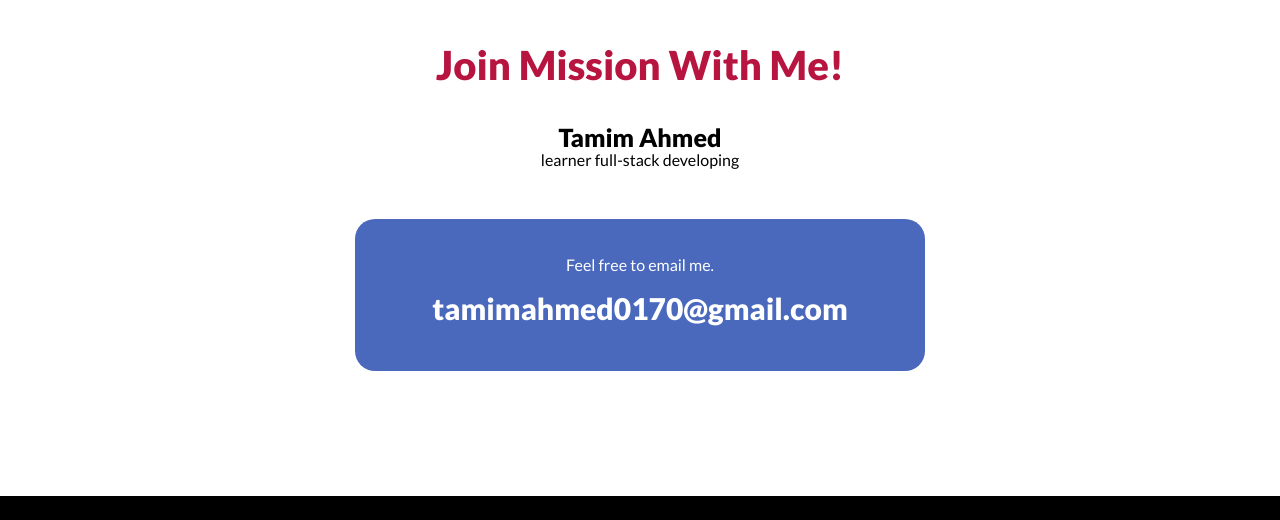
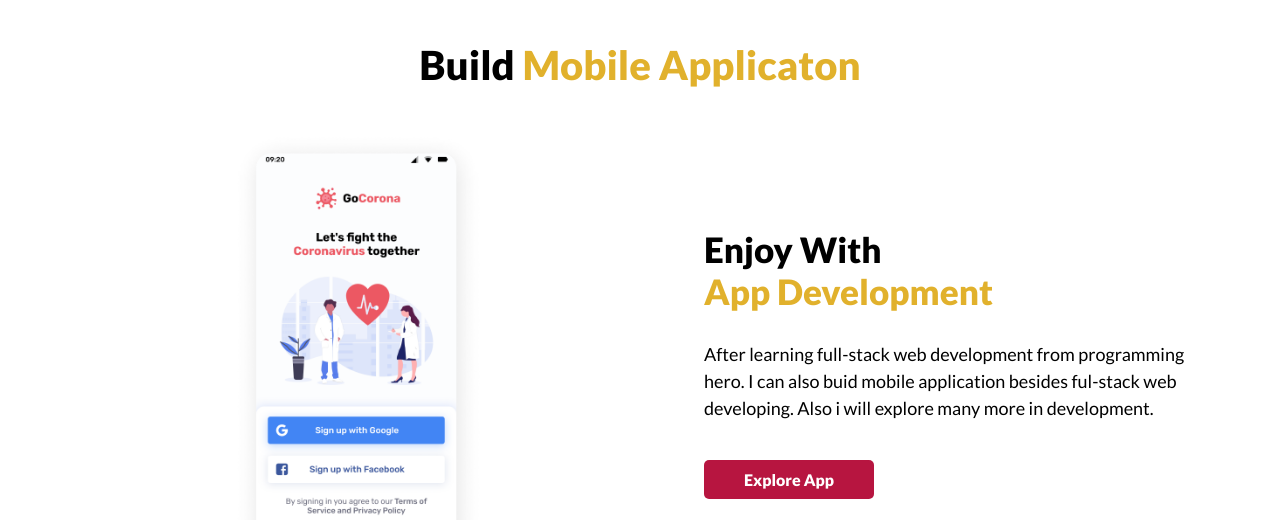
Before and after one commit to thetamimahmed/mission-2022, a plain HTML site: page index.html in a window 1280 px wide. Shown: the part 2132-2652 px from the top of the page. Drawn offline with Linux system fonts and the light colour scheme.

Commit message:
app section added

```diff
--- a/index.html
+++ b/index.html
@@ -65,6 +65,20 @@
             <img src="images/pictures/project.png" alt="" class="mens-pic">
         </div>
     </section>
+    <section class="app-section">
+        <h1 class="as-title">Build <span class="name-color">Mobile Applicaton</span></h1>
+        <div class="app-sec-item">
+            <div class="half-width">
+                <img src="images/pictures/app.png" alt="" class="app-pic">
+            </div>
+            <div class="half-width">
+                <h2 class="ts-title">Enjoy With <br> <span class="name-color">App Development</span></h2>
+                <p class="ts-text">After learning full-stack web development from programming hero. I can also buid mobile application besides ful-stack web developing. Also i will explore many more in development.</p>
+                <a href="#" class="link-btn" target="_blank">Explore App</a>
+            </div>
+        </div>
+
+    </section>
     <section class="contact-section">
         <h1 class="cs-title">Join Mission With Me!</h1>
         <h3>Tamim Ahmed</h3>
--- a/style.css
+++ b/style.css
@@ -153,3 +153,20 @@ footer{
 footer p{
     color: gray;
 }
+.app-section{
+    padding: 100px 0px;
+}
+.as-title{
+    text-align: center;
+    font-size: 40px;
+    margin-bottom: 40px;
+}
+.app-sec-item{
+    display: flex;
+    justify-content: center;
+    align-items: center;
+}
+.app-pic{
+    width: 50%;
+    margin-left: 20%;
+}
```
